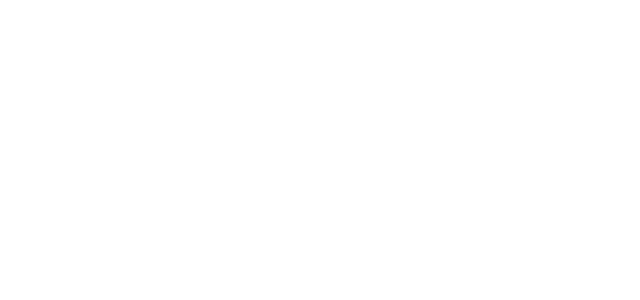
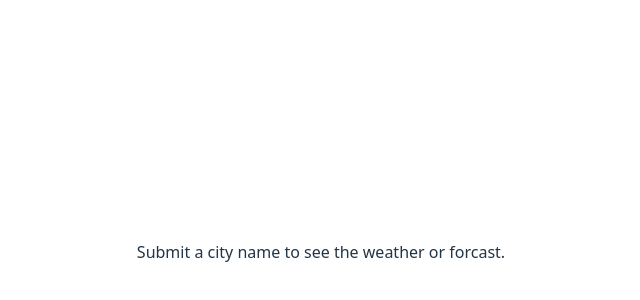
Before and after one commit to darithedev/weather-app, a React app in the folder frontend/: page / in a window 1280 px wide. Shown: the part 148-448 px from the top of the page, without its empty margins (319-959 px from the left). Built offline with nearby package versions, Linux system fonts and the light colour scheme; the HTML template or start-up script is replaced by a standard one.

Commit message:
Add weatherCard and weatherForm.js in /components dir, add imports to App.jsx, add weatehr form and weatherCard components and pass props

```diff
--- a/frontend/src/App.jsx
+++ b/frontend/src/App.jsx
@@ -1,5 +1,7 @@
 import './App.css'
 import { useState } from 'react';
+import WeatherForm from './components/weatherForm';
+import weatherCard from './components/weatherCard'
 
 function App() {
   const [city, setCity] = useState("");
@@ -41,7 +43,8 @@ function App() {
 
   return (
    <div className="App">
-
+    <weatherForm city={city} unit={unit} days={days} handleSubmit={handleSubmitDailyWeather} />
+    {!result ? <p>Submit a city name to see the weather or forcast.</p> : <weatherCard data={result} /> }
    </div>
   )
 }
```
Also changed, not shown: frontend/src/components/weatherCard.js (added), frontend/src/components/weatherForm.js (added).
